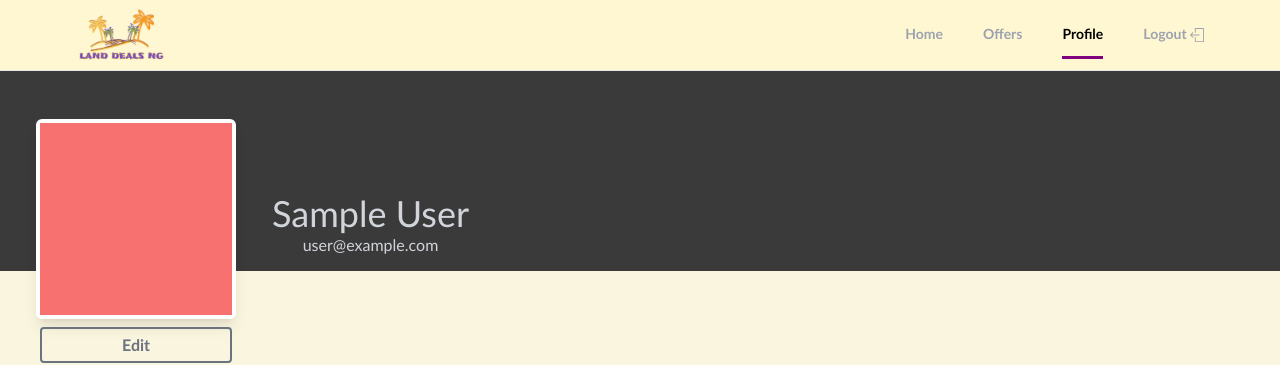
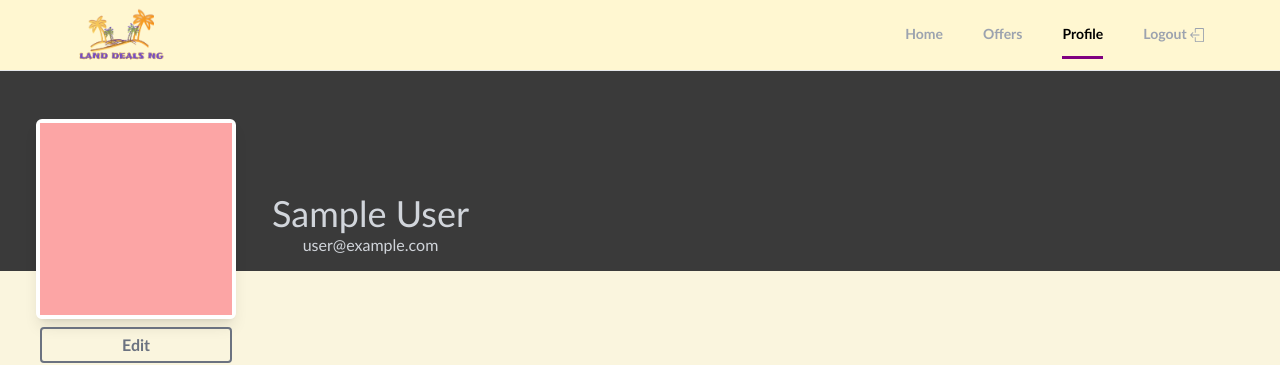
Before and after one commit to yakubu-josiah/Estate-Agent, a React (Create React App) app: page /profile in a window 1280 px wide. Shown: the top 365 px of the page. Built offline with nearby package versions, Linux system fonts and the light colour scheme; no server answers; the database is empty; sample sign-in values are in the browser's storage.

Commit message:
feat: display edit & delete button to authors only

```diff
--- a/src/components/ListingItem.jsx
+++ b/src/components/ListingItem.jsx
@@ -13,7 +13,13 @@ const formatPrice = (price) => {
   );
 };
 
-export default function ListingItem({ listing, listingId, onEdit, onDelete }) {
+export default function ListingItem({
+  listing,
+  listingId,
+  onEdit,
+  onDelete,
+  isOwner,
+}) {
   return (
     <li className="relative flex flex-col justify-between m-[10px] items-center shadow-md p-0 hover:shadow-2xl rounded-md overflow-hidden transition-shadow duration-150">
       <Link className="contents" to={`/profile/listing/${listingId}`}>
@@ -53,6 +59,7 @@ export default function ListingItem({ listing, listingId, onEdit, onDelete }) {
               )}
             </div>
             <div>
+              {isOwner && (
                 <div className="flex space-x-2">
                   {onEdit && (
                     <GrEdit
@@ -73,6 +80,7 @@ export default function ListingItem({ listing, listingId, onEdit, onDelete }) {
                     />
                   )}
                 </div>
+              )}
             </div>
           </div>
         </div>
--- a/src/pages/user/Profile.jsx
+++ b/src/pages/user/Profile.jsx
@@ -117,7 +117,7 @@ export default function Profile() {
                 id="img"
                 className="rounded-md row-auto h-[200px] w-[200px] mr-9 space-y-3 border-4 border-white shadow-lg"
               >
-                <div className="bg-red-400 w-full h-full"></div>
+                <div className="bg-red-300 w-full h-full"></div>
                 {editPhoto ? (
                   <button
                     className="border-2 border-gray-500 text-gray-500 hover:bg-gray-600 hover:text-white font-bold py-1 w-full rounded transition duration-300 ease-in-out"
@@ -192,6 +192,7 @@ export default function Profile() {
                       listing={listing.data}
                       onDelete={() => onDelete(listing.id)}
                       onEdit={() => onEdit(listing.id)}
+                      isOwner={listing.data.userRef === auth.currentUser.uid}
                     />
                   ))}
               </ul>
```
Lines whose indentation alone changed are shown as unchanged.
